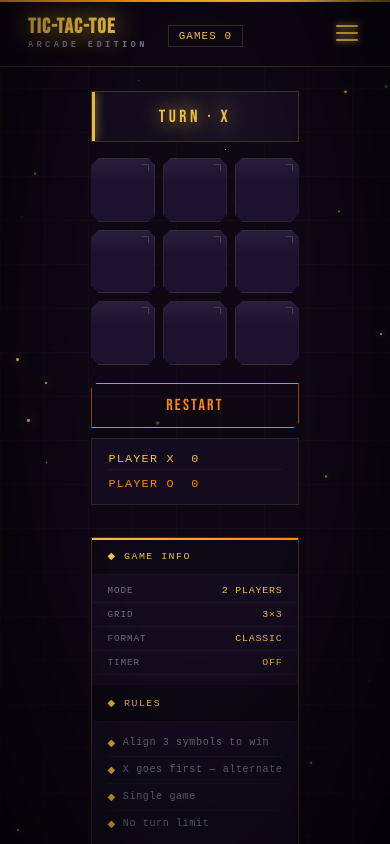
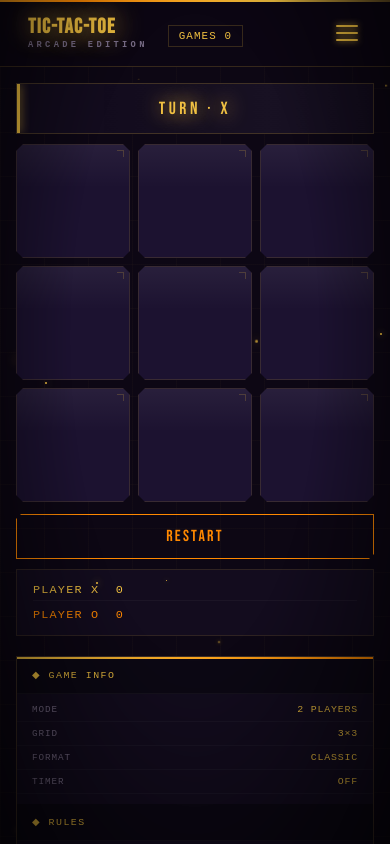
Before and after one commit to IDGHIM/Tic-Tac-Toe, a React (Create React App) app: page / in a window 390 px wide. Shown: the top 844 px of the page. Built offline with nearby package versions, Linux system fonts and the light colour scheme; a web font is replaced by a local one.

Commit message:
Enhance layout and responsiveness of game components in styles.css

```diff
--- a/src/styles.css
+++ b/src/styles.css
@@ -69,9 +69,16 @@ body::after {
 }
 
 /* ══════════════════════════════════════
-   WRAPPER
+   WRAPPER — full viewport
 ══════════════════════════════════════ */
-.game-wrapper { position:relative; z-index:1; min-height:100vh; display:flex; flex-direction:column; }
+html, body { height:100%; }
+
+.game-wrapper {
+  position:relative; z-index:1;
+  height:100vh;
+  display:flex; flex-direction:column;
+  overflow:hidden;
+}
 
 /* ══════════════════════════════════════
    NAVBAR
@@ -311,16 +318,34 @@ body::after {
 /* ══════════════════════════════════════
    GAME CONTAINER
 ══════════════════════════════════════ */
-.game-container { max-width:980px; margin:40px auto; padding:0 24px; flex:1; }
-.game-layout { display:grid; grid-template-columns:1fr 260px; gap:32px; align-items:start; }
-.game-board-col { display:flex; flex-direction:column; }
+.game-container {
+  flex:1;
+  min-height:0;
+  display:flex;
+  padding:14px 28px 10px;
+  overflow:hidden;
+}
+.game-layout {
+  width:100%;
+  max-width:1400px;
+  margin:0 auto;
+  display:grid;
+  grid-template-columns:1fr 260px;
+  gap:20px;
+  align-items:stretch;
+  min-height:0;
+}
+.game-board-col {
+  display:flex; flex-direction:column;
+  min-height:0;
+}
 
 /* ─── Status ─── */
 .status {
   font-family:var(--font-disp);
   font-size:clamp(1.1rem,3.2vw,1.8rem);
   letter-spacing:0.2em; text-align:center;
-  padding:14px 24px; margin-bottom:16px;
+  padding:14px 24px; margin-bottom:10px;
   background:var(--bg1); border:1px solid;
   position:relative; overflow:hidden;
 }
@@ -339,14 +364,19 @@ body::after {
 .board-grid {
   display:grid;
   grid-template-columns:repeat(var(--gs, 3), 1fr);
+  grid-template-rows:repeat(var(--gs, 3), 1fr);
   gap:8px;
+  flex:1;
+  min-height:0;
 }
 
 /* ─── Square ─── */
 .square {
   font-family:var(--font-disp);
-  font-size:clamp(1.6rem,5vw,2.8rem);
-  aspect-ratio:1;
+  font-size:clamp(1.4rem,4vw,3.2rem);
+  aspect-ratio:unset;
+  width:100%;
+  height:100%;
   background:var(--bg2);
   border:1px solid;
   cursor:pointer;
@@ -385,7 +415,7 @@ body::after {
 .square.draw { opacity:0.3; filter:grayscale(0.6); animation:none; }
 
 /* ─── Controls ─── */
-.controls-container { display:flex; align-items:stretch; gap:10px; margin-top:18px; flex-wrap:wrap; }
+.controls-container { display:flex; align-items:stretch; gap:10px; margin-top:12px; flex-wrap:wrap; }
 
 #restart-btn, #next-btn {
   font-family:var(--font-disp); font-size:1rem; letter-spacing:0.14em;
@@ -425,7 +455,7 @@ body::after {
 /* ══════════════════════════════════════
    INFO PANEL
 ══════════════════════════════════════ */
-.game-info { background:var(--bg1); border:1px solid var(--border); overflow:hidden; position:relative; }
+.game-info { background:var(--bg1); border:1px solid var(--border); overflow:hidden; position:relative; display:flex; flex-direction:column; min-height:0; }
 .game-info::before {
   content:''; position:absolute; top:0; left:0; right:0; height:2px;
   background:linear-gradient(90deg,var(--acc),var(--acc2));
@@ -456,7 +486,7 @@ body::after {
    FOOTER
 ══════════════════════════════════════ */
 .footer {
-  margin-top:auto; padding:26px 24px;
+  flex-shrink:0; padding:14px 24px;
   text-align:center; border-top:1px solid var(--border);
   background:var(--bg1); position:relative;
 }
@@ -480,13 +510,16 @@ body::after {
 /* ══════════════════════════════════════
    RESPONSIVE
 ══════════════════════════════════════ */
-@media (max-width:820px) {
-  .game-layout { grid-template-columns:1fr; }
+@media (max-width:960px) {
+  .game-wrapper { height:auto; min-height:100vh; overflow:auto; }
+  .game-container { flex:unset; overflow:visible; padding:16px; }
+  .game-layout { grid-template-columns:1fr; height:auto; }
+  .board-grid { flex:unset; aspect-ratio:1; }
+  .square { aspect-ratio:1; height:auto; }
 }
 @media (max-width:620px) {
   .desktop-menu { display:none; }
   .hamburger { display:flex; }
-  .game-container { padding:0 14px; margin:24px auto; }
   .controls-container { flex-direction:column; }
   .tourn-badge { flex-direction:column; gap:8px; align-items:flex-start; }
   .end-card { padding:32px 22px 24px; }
@@ -494,5 +527,4 @@ body::after {
 @media (max-width:380px) {
   .navbar-content { padding:0 14px; }
   .board-grid { gap:5px; }
-  .square { font-size:1.4rem; }
 }
```
